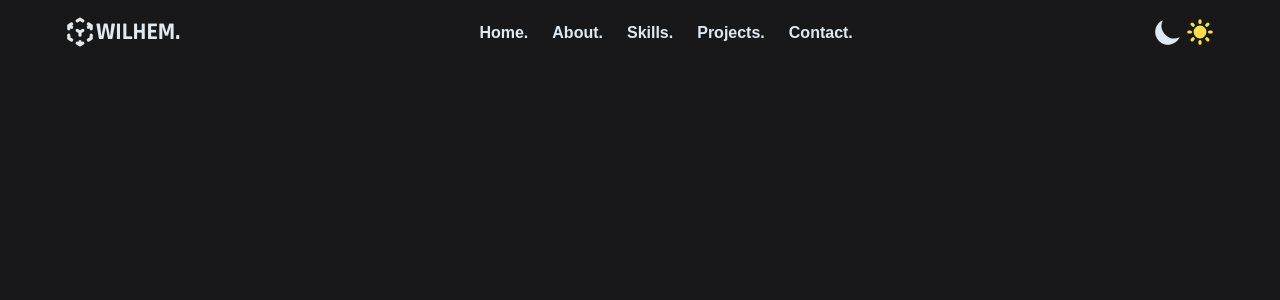
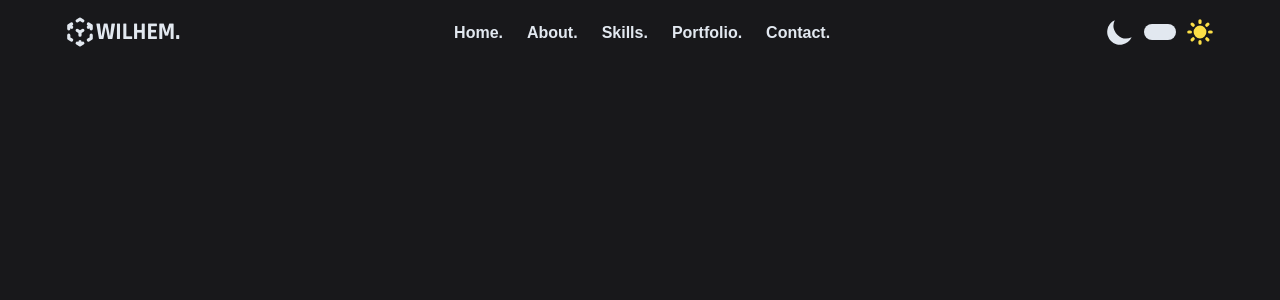
Before and after one commit to lwilhem/portfolio-2022, a Vue app: page / in a window 1280 px wide. Shown: the top 300 px of the page. Built offline with nearby package versions, Linux system fonts and the light colour scheme; a web font is replaced by a local one.

Commit message:
:lipstick: navbar && code improvements

```diff
--- a/src/components/navbar-component.vue
+++ b/src/components/navbar-component.vue
@@ -1,28 +1,32 @@
 <script setup>
   import { CubeTransparentIcon, MoonIcon, SunIcon } from "@heroicons/vue/solid";
+  import { ref } from "vue";
+  import { RouterLink } from "vue-router";
+  import LinkList from "./utilities/NavbarLinkList";
 
-  const linkList = ["Home.", "About.", "Skills.", "Projects.", "Contact."];
+  const linkFormat = ref(LinkList);
 </script>
 
 <template>
   <header class="w-full h-16 fixed flex items-center justify-between px-16">
-    <div class="flex items-center justify-center text-slate-200">
+    <RouterLink to="/" class="flex items-center justify-center text-slate-200">
       <CubeTransparentIcon class="w-8 h-8"></CubeTransparentIcon>
       <h1 class="uppercase font-title font-bold text-2xl">Wilhem.</h1>
-    </div>
+    </RouterLink>
     <div>
       <nav>
-        <a
-          href="#"
-          v-for="link in linkList"
-          :key="link"
+        <RouterLink
+          v-for="link in linkFormat"
           class="text-slate-200 font-hero font-extrabold px-3"
-          >{{ link }}</a
+          :to="link.linkRoute"
         >
+          <span>{{ link.linkName }}</span>
+        </RouterLink>
       </nav>
     </div>
-    <div class="flex">
+    <div class="flex items-center justify-center">
       <MoonIcon class="w-8 h-8 text-slate-200"></MoonIcon>
+      <div class="bg-slate-200 w-8 h-4 mx-2 rounded-full"></div>
       <SunIcon class="w-8 h-8 text-yellow-300"></SunIcon>
     </div>
   </header>
--- /dev/null
+++ b/src/components/utilities/NavbarLinkList.js
@@ -0,0 +1,24 @@
+const LinkList = [
+  {
+    linkName: "Home.",
+    linkRoute: "/",
+  },
+  {
+    linkName: "About.",
+    linkRoute: "/aboutme",
+  },
+  {
+    linkName: "Skills.",
+    linkRoute: "/skills",
+  },
+  {
+    linkName: "Portfolio.",
+    linkRoute: "/portfolio",
+  },
+  {
+    linkName: "Contact.",
+    linkRoute: "/contactme",
+  },
+];
+
+export default LinkList;
--- a/src/router/index.js
+++ b/src/router/index.js
@@ -20,6 +20,11 @@ const router = createRouter({
       component: () => import("../views/ContactView.vue"),
     },
     {
+      path: "/skills",
+      name: "skills",
+      component: () => import("../views/SkillsView.vue"),
+    },
+    {
       path: "/portfolio",
       name: "portfolio",
       component: () => import("../views/ProjectListView.vue"),
```
Also changed, not shown: src/views/SkillsView.vue (added).
